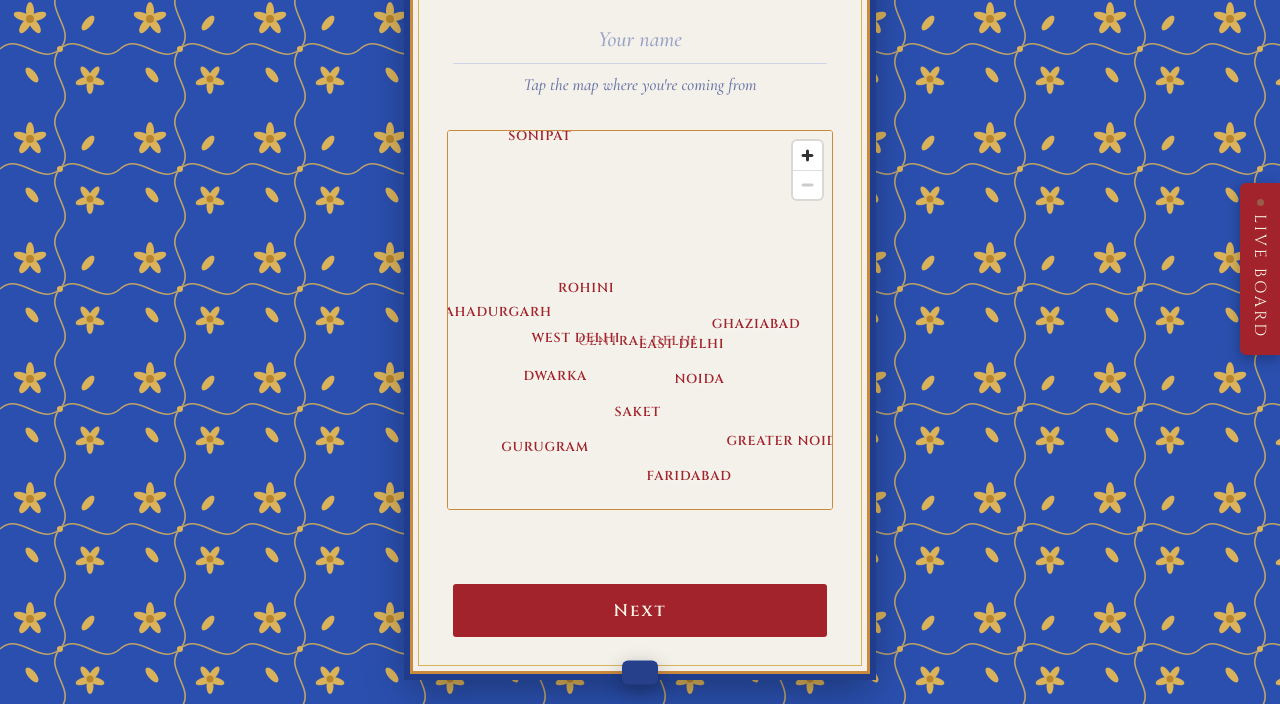
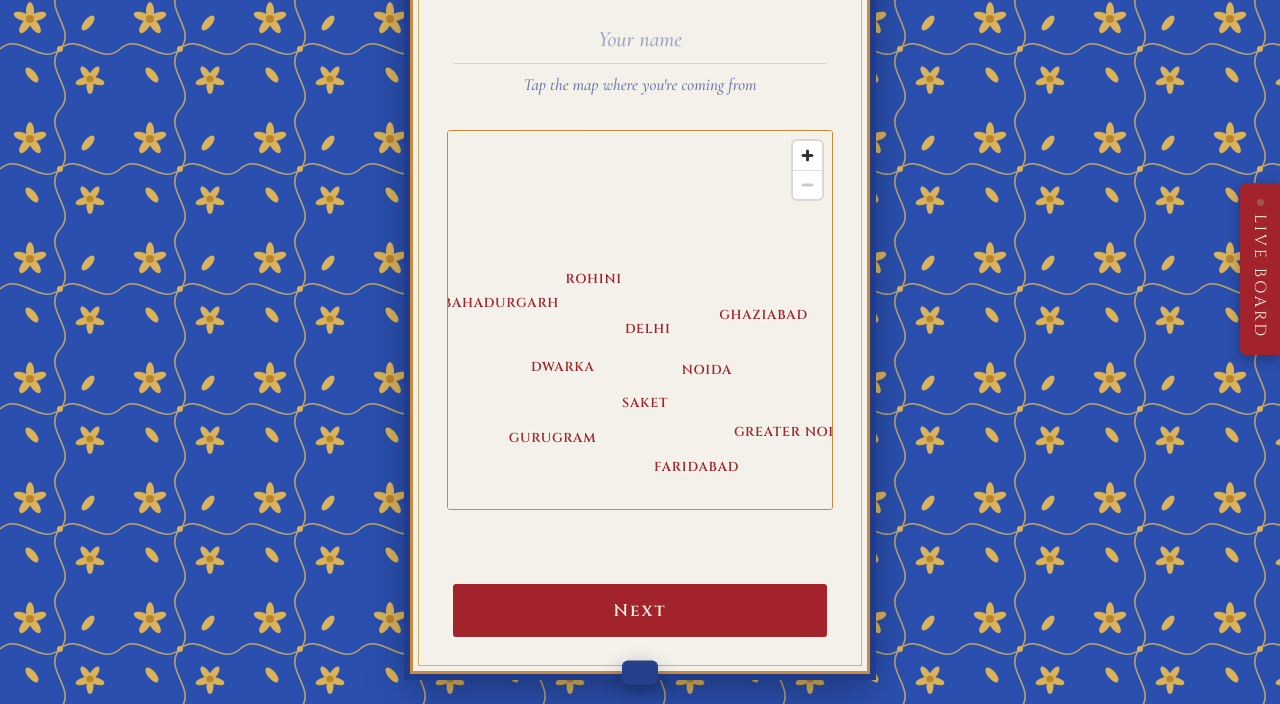
Before and after one commit to jeevanttt/diwali-rides, a website: page index.html in a window 1280 px wide. Shown: the part 131-835 px from the top of the page. Drawn offline with nearby package versions, Linux system fonts and the light colour scheme; no server answers.

Commit message:
Add files via upload

```diff
--- a/index.html
+++ b/index.html
@@ -237,7 +237,7 @@ const AREAS=[
  ["Sonipat",28.99,77.02,1],["Kundli",28.87,77.12],["Narela",28.85,77.09],["Bahadurgarh",28.69,76.93,1],
  ["Rohini",28.73,77.11,1],["Pitampura",28.70,77.14],["Model Town",28.715,77.19],["Civil Lines",28.68,77.225],
  ["Punjabi Bagh",28.67,77.13],["Rajouri Garden",28.645,77.12],["Paschim Vihar",28.67,77.10],["Vikaspuri",28.64,77.07],
- ["Janakpuri",28.62,77.085],["Uttam Nagar",28.62,77.055],["Dwarka",28.58,77.05,1],["Central Delhi",28.64,77.21,2],["East Delhi",28.635,77.295,2],["West Delhi",28.645,77.09,2],["Najafgarh",28.61,76.98],
+ ["Janakpuri",28.62,77.085],["Uttam Nagar",28.62,77.055],["Dwarka",28.58,77.05,1],["Delhi",28.645,77.215,2],["Najafgarh",28.61,76.98],
  ["Karol Bagh",28.65,77.19],["Connaught Place",28.633,77.219],["Shahdara",28.675,77.29],["Laxmi Nagar",28.63,77.28],
  ["Mayur Vihar",28.605,77.30],["Aerocity",28.55,77.12],["Vasant Kunj",28.52,77.155],["Hauz Khas",28.55,77.20],
  ["Saket",28.52,77.21,1],["Lajpat Nagar",28.57,77.24],["Greater Kailash",28.54,77.24],["Okhla",28.53,77.275],
@@ -246,7 +246,7 @@ const AREAS=[
  ["Gurugram",28.46,77.03,1],["Cyber City",28.495,77.09],["Golf Course Rd",28.445,77.10],["Sohna Road",28.405,77.045],
  ["New Gurgaon",28.40,76.98],["Manesar",28.36,76.94],["Faridabad",28.41,77.31,1],["Ballabhgarh",28.34,77.32]
 ];
-const NCR_BOUNDS=[[76.86,28.30],[77.54,29.03]];        // what you see at first
+const NCR_BOUNDS=[[76.80,28.27],[77.60,29.05]];        // what you see at first
 const NCR_MAX=[[76.70,28.20],[77.70,29.12]];           // how far you can pan
 function nearestArea(lat,lng){
   let best=null, bd=1e9;
@@ -284,8 +284,9 @@ function setLoc(lat,lng){
 }
 function initMap(){
   if(map||!window.maplibregl){ if(!window.maplibregl) status($("locStatus"),"The map didn't load. Check your connection and refresh.","err"); return; }
-  map=new maplibregl.Map({container:"map",style:MAP_STYLE,bounds:NCR_BOUNDS,fitBoundsOptions:{padding:{top:22,bottom:12,left:34,right:46}},maxBounds:NCR_MAX,minZoom:8.5,maxZoom:15,
-    dragRotate:false,pitchWithRotate:false,cooperativeGestures:true,attributionControl:{compact:true}});
+  map=new maplibregl.Map({container:"map",style:MAP_STYLE,bounds:NCR_BOUNDS,maxBounds:NCR_MAX,minZoom:8.5,maxZoom:15,
+    dragRotate:false,pitchWithRotate:false,cooperativeGestures:true,attributionControl:false});
+  map.addControl(new maplibregl.AttributionControl({compact:true}),"bottom-left");
   map.touchZoomRotate.disableRotation();
   map.addControl(new maplibregl.NavigationControl({showCompass:false}),"top-right");
   AREAS.forEach(([n,lat,lng,major])=>{
```
